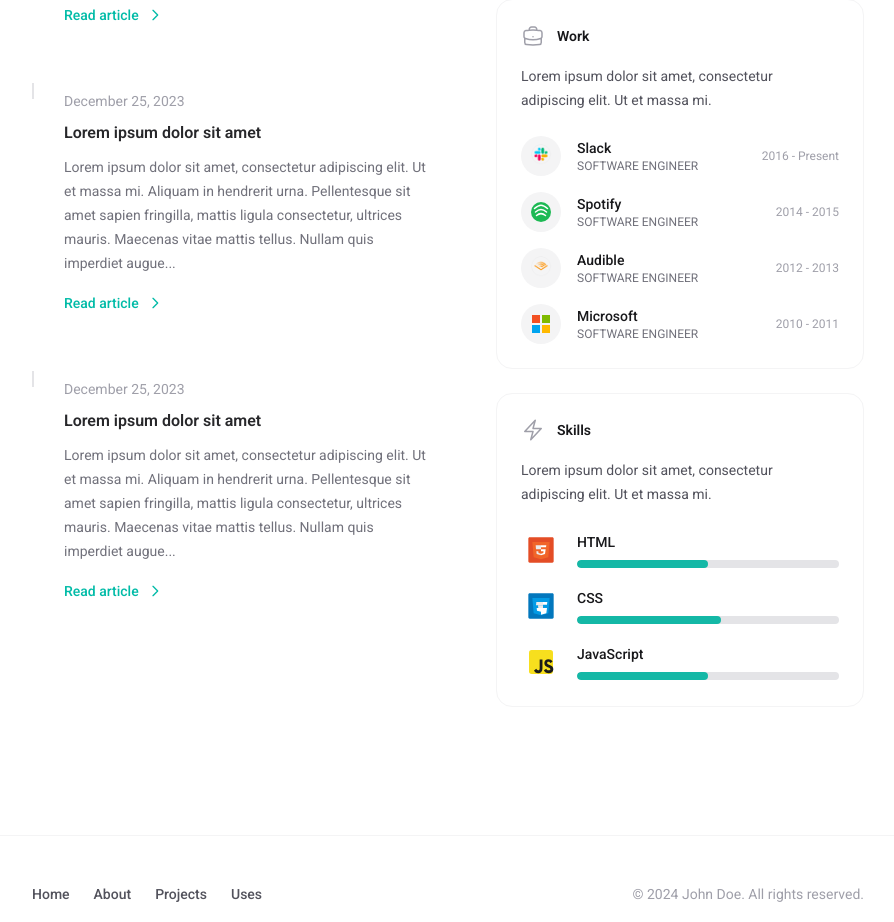
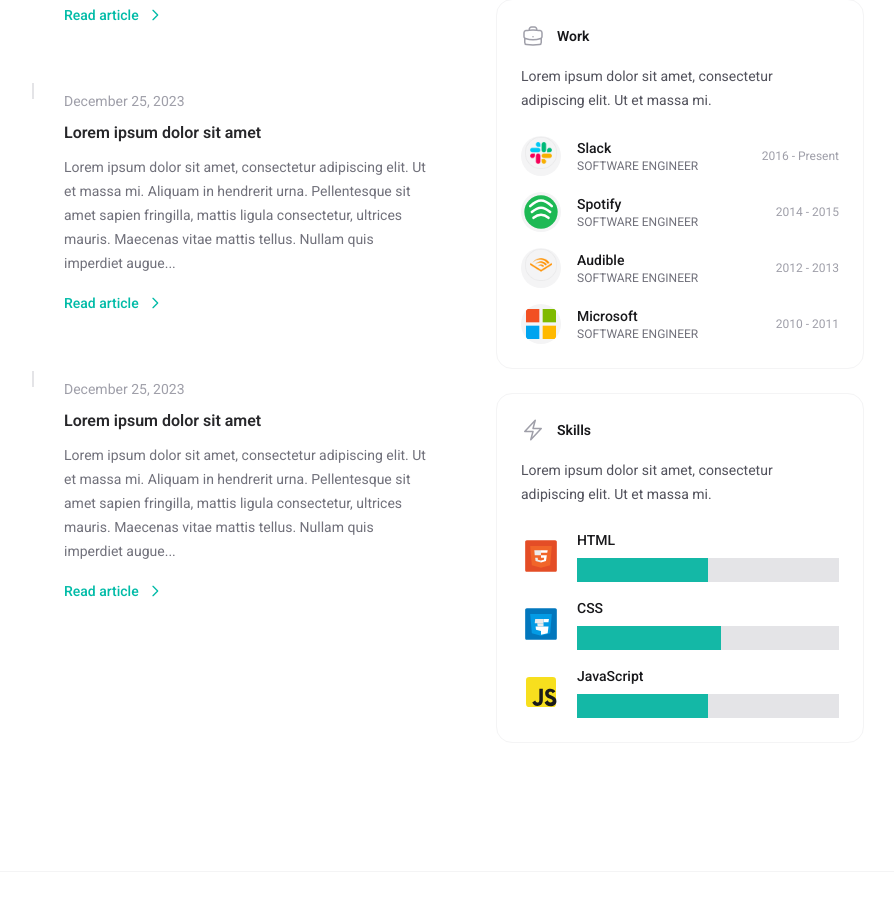
Before and after one commit to guilhermebpm/portifolio, a Next.js app: page / in a window 1280 px wide. Shown: the part 880-1802 px from the top of the page, without its empty margins (192-1086 px from the left). Built offline with nearby package versions, Linux system fonts and the light colour scheme.

Commit message:
dark modes, progress bar update, and others

```diff
--- a/src/app/globals.css
+++ b/src/app/globals.css
@@ -8,7 +8,7 @@
 
 /* Khi thẻ html có class="dark" */
 [data-theme='dark'] {
-  --background: #27272a;
+  --background: #17171A;
   --foreground: #ededed;
 }
 
--- a/src/components/SkillsCard.tsx
+++ b/src/components/SkillsCard.tsx
@@ -28,7 +28,7 @@ const skills: Skill[] = [
 
 export function SkillsCard() {
 	return (
-		<div className="w-full rounded-2xl border border-zinc-100 bg-white p-6">
+		<div className="w-full rounded-2xl border border-zinc-100 bg-white p-6 dark:bg-background dark:text-foreground">
 			{/* Header */}
 			<div className="flex items-center gap-3 mb-4">
 				<svg
@@ -44,11 +44,11 @@ export function SkillsCard() {
 						d="M3.75 13.5l10.5-11.25L12 10.5h8.25L9.75 21.75 12 13.5H3.75z"
 					/>
 				</svg>
-				<h3 className="text-sm font-semibold text-zinc-900">Skills</h3>
+				<h3 className="text-sm font-semibold text-zinc-900 dark:bg-background dark:text-foreground">Skills</h3>
 			</div>
 
 			{/* Description */}
-			<p className="text-sm text-zinc-600 leading-6 mb-6">
+			<p className="text-sm text-zinc-600 leading-6 mb-6 dark:bg-background dark:text-foreground">
 				Lorem ipsum dolor sit amet, consectetur adipiscing elit. Ut et massa mi.
 			</p>
 
@@ -57,23 +57,23 @@ export function SkillsCard() {
 				{skills.map((skill, index) => (
 					<div key={index} className="flex items-center gap-4">
 						{/* Skill Icon */}
-						<div className="w-10 h-10 rounded-lg bg-white flex items-center justify-center flex-shrink-0">
+						<div className="w-10 h-10 rounded-full bg-white flex items-center justify-center flex-shrink-0 dark:bg-background dark:text-foreground">
 							<Image
 								src={skill.icon}
 								alt={skill.name}
-								width={32}
-								height={32}
-								className="object-contain"
+								width={48}
+								height={48}
+								className="object-contain dark:bg-background dark:text-foreground"
 							/>
 						</div>
 
 						{/* Skill Info */}
 						<div className="flex-1 min-w-0">
-							<h4 className="text-sm font-medium text-zinc-900 mb-2">{skill.name}</h4>
+							<h4 className="text-sm font-medium text-zinc-900 mb-2 dark:bg-background dark:text-foreground">{skill.name}</h4>
 							{/* Progress Bar */}
-							<div className="w-full h-2 bg-zinc-200 rounded-full overflow-hidden">
+							<div className="w-full h-6 bg-zinc-200  overflow-hidden">
 								<div
-									className="h-full rounded-full transition-all duration-500"
+									className="h-6 transition-all duration-500"
 									style={{
 										width: `${skill.level}%`,
 										backgroundColor: '#14b8a6', // teal-500
--- a/src/components/WorkCard.tsx
+++ b/src/components/WorkCard.tsx
@@ -76,8 +76,8 @@ export function WorkCard() {
 							<Image
 								src={work.logo}
 								alt={work.company}
-								width={24}
-								height={24}
+								width={40}
+								height={40}
 								className="object-contain dark:bg-background dark:text-foreground"
 							/>
 						</div>
```
